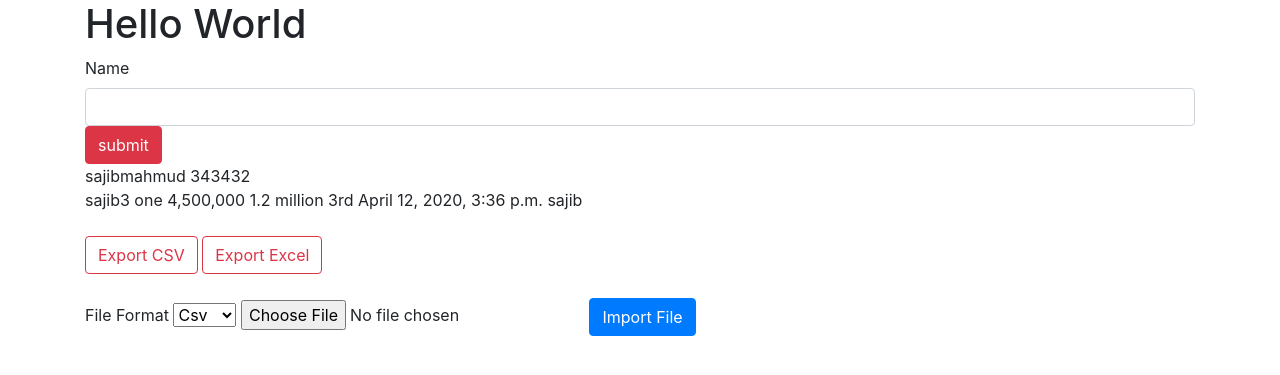
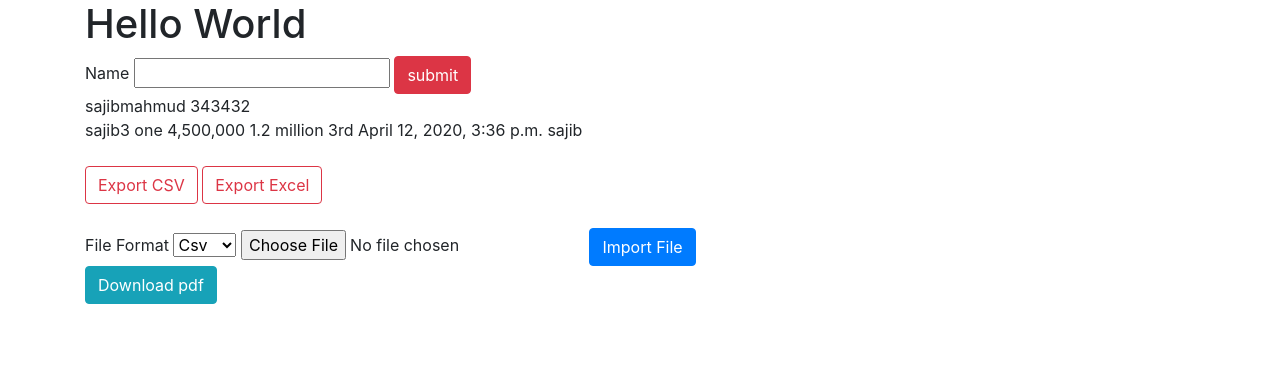
Before and after one commit to mostafijur-rahman299/learn-djangopro, a Django app: page /apps/learn-template/ in a window 1280 px wide. Shown: the top 375 px of the page. Run offline with Django 3.2, Linux system fonts and the light colour scheme; a user stored in the database is signed in; data comes from the database, SQL or seed files in the repository; some libraries are stand-ins or nearby versions.

Commit message:
html-to-pdf

```diff
--- a/apps/templates/apps/form.html
+++ b/apps/templates/apps/form.html
@@ -2,7 +2,7 @@
 
 <form action="" type="post">
 	<label for="name">Name</label>
-	<input type="text" class="form-control"name="name">
+	<input type='text'  name='name'>
 	<input type="submit" class="btn btn-danger" value="{% if btn_title %}{{ btn_title }}{% else %}Submit{% endif %}">
 </form>
 
--- a/apps/templates/apps/learn_templates.html
+++ b/apps/templates/apps/learn_templates.html
@@ -51,13 +51,15 @@
 	    {% csrf_token %}
 	    <label for="file format">File Format</label>
 	    <select name="file_format">
-			<option value="csv">Csv</option>
-			<option value="excel">Excel</option>
+			<option value='csv'>Csv</option>
+			<option value='excel'>Excel</option>
 		</select>
 
-	    <input type="file" name="import_file" required="True">
-	    <button type="submit" class="btn btn-primary">Import File</button>
+	    <input type='file' name="import_file" required="True">
+	    <button type='submit' class="btn btn-primary">Import File</button>
   	</form>
+
+  	<a href="{% url 'download-pdf' %}?download=1" class="btn btn-info">Download pdf</a>
 
 </div>
 {% endblock content %}
--- a/apps/urls.py
+++ b/apps/urls.py
@@ -7,7 +7,8 @@ from .views import (learn_template_view,
 	requests_test,
 	export_csv,
 	export_excel,
-	import_new_data)
+	import_new_data,
+	learn_pdf)
 from django.conf.urls import handler404, handler500
 
 urlpatterns = [
@@ -18,6 +19,7 @@ urlpatterns = [
 	path('export-csv/', export_csv, name="export-csv"),
 	path('export-excel/', export_excel, name="export-excel"),
 	path('import-data/', import_new_data, name="import-data"),
+	path('download-pdf/', learn_pdf, name="download-pdf"),
 ]
 
 handler404 = handler404
--- a/apps/views.py
+++ b/apps/views.py
@@ -1,4 +1,4 @@
-import requests
+import requests, datetime
 from django.shortcuts import render, redirect
 from django.http import JsonResponse, HttpResponse
 from django.template.response import TemplateResponse
@@ -6,6 +6,10 @@ from django.contrib.auth.decorators import user_passes_test
 from django.views.generic import ListView, DetailView
 from django.contrib.auth.mixins import LoginRequiredMixin
 from tablib import Dataset
+from io import BytesIO
+from xhtml2pdf import pisa
+from django.template.loader import get_template
+from django.template import Context
 
 from .models import LearnTemplate, Photo
 from apps.decorator import is_usersuper
@@ -108,3 +112,31 @@ def import_new_data(request):
 			imported_file = dataset.load(import_file.read().decode('utf-8'), format='csv')
 		learntemplate_resources.import_data(dataset, raise_errors=True, dry_run=False)
 	return redirect("learn-template")
+
+# Render pdf
+def render_to_pdf(template_src, context_dict):
+    template = get_template(template_src)
+    html  = template.render(context_dict)
+    result = BytesIO()
+    # pdf name generate with date
+    date = datetime.date.today()
+    tmpName = template_src.split('.')[0]
+    pdfName=tmpName + "-"+ str(date)
+    pdf = pisa.pisaDocument(BytesIO(html.encode("ISO-8859-1")), result)
+    if not pdf.err:
+        response = HttpResponse(result.getvalue(), content_type='application/pdf')
+        response['Content-Disposition'] = 'attachment; filename='+pdfName+'.pdf'
+        return response
+    return HttpResponse('We had some errors')
+
+
+def learn_pdf(request):
+    qs = LearnTemplate.objects.all()
+    context = {
+        'qs': qs,
+        }
+    pdf = render_to_pdf("apps/html_to_pdf.html", context)
+    download = request.GET.get('download')
+    if download:
+        return pdf
+    return HttpResponse(pdf, content_type='application/pdf')
--- a/requriements.txt
+++ /dev/null
@@ -1,4 +0,0 @@
-asgiref==3.2.7
-Django==3.0.5
-pytz==2019.3
-sqlparse==0.3.1
```
Also changed, not shown: apps/templates/apps/html_to_pdf.html (added, +27 -0 lines), requirements.txt (added, +37 -0 lines).
